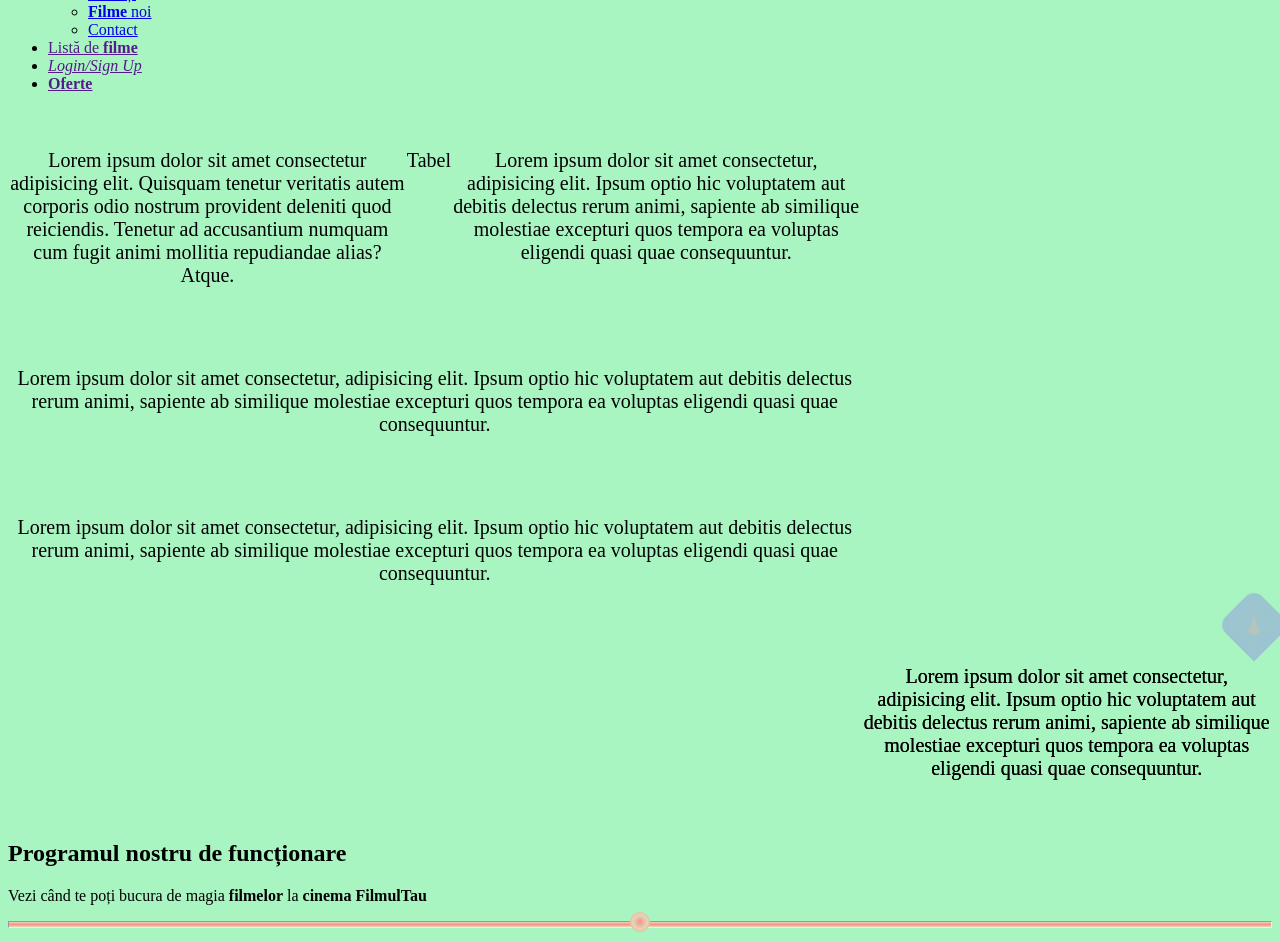
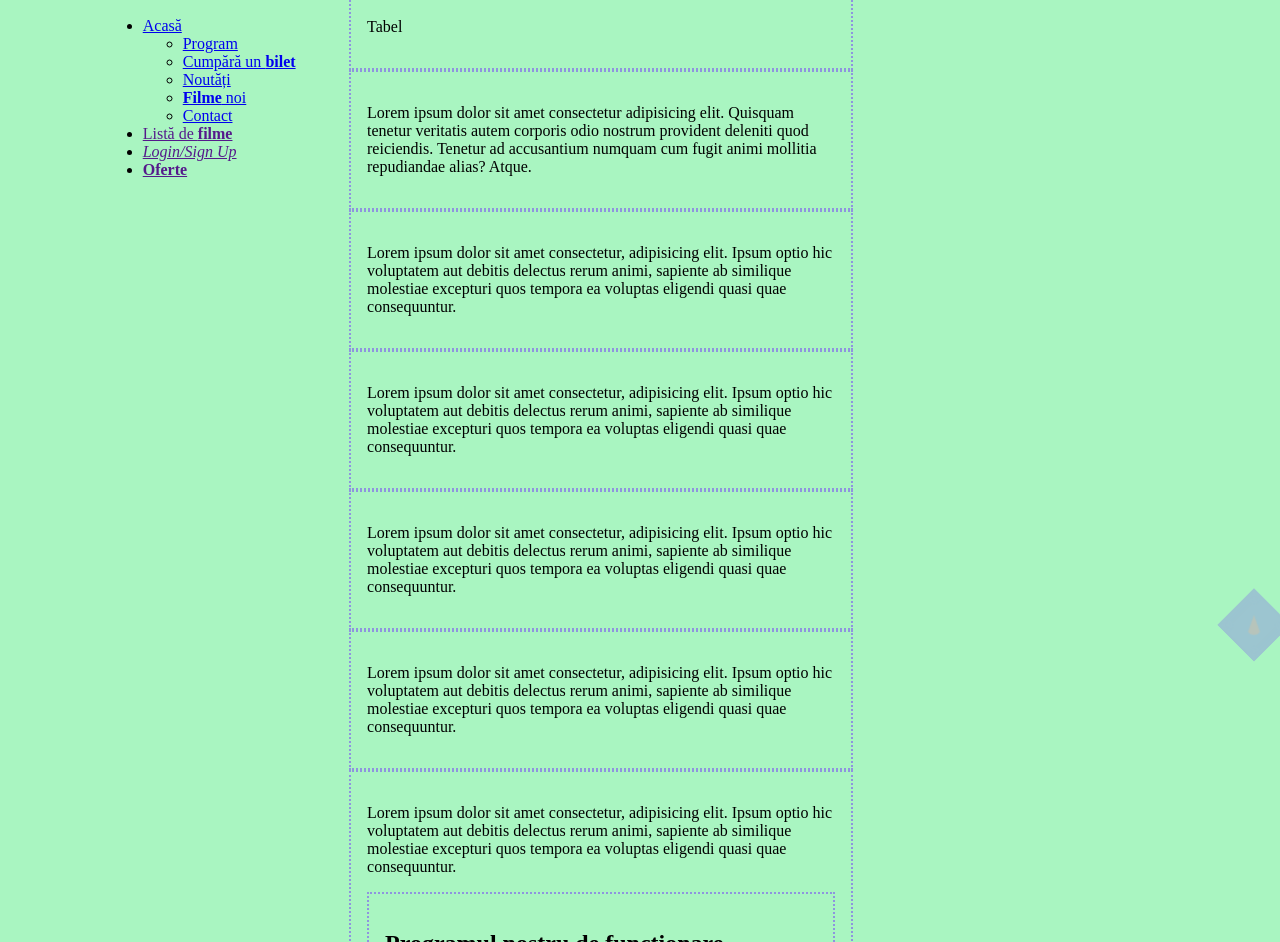
Before and after one commit to IonutAnghelina/FilmulTau.ro, a plain HTML site: page index.html in a window 1280 px wide. Shown: the part 149-1091 px from the top of the page. Drawn offline with Linux system fonts and the light colour scheme.

Commit message:
Add files via upload

```diff
--- a/index.css
+++ b/index.css
@@ -1,24 +1,62 @@
 :root {
-    --bgColor:#FFDBDB;
-    --color2:#8E94DE;
-    --color3:#A9F5C1;
-    --color4:#E0D8B6;
-    --color5:#FA918D;
-}
-body
-{
-    background: var(--color3);
+    --bgColor: #FFDBDB;
+    --color2: #8E94DE;
+    --color3: #A9F5C1;
+    --color4: #E0D8B6;
+    --color5: #FA918D;
 }
 
-
-hr{
-    height: 5px;
- /**   background-color:var(--color5);**/
-    background-image:linear-gradient(var(--color4),var(--color5),var(--color4));
-    /**background: radial-gradient(circle , #3f87a6, #ebf8e1, #f69d3c);**/
-   /** border: none;**/
+html {
+    /*am setat font-size-ul radacinii; unitatile in rem vor fi relative la acest font-size*/
+    font-size: 16px;
 }
 
+body {
+    --culoare-mov: #C886FF;
+    --culoare-roz-inchis: rgb(229, 173, 198);
+    --culoare-roz-inchis-t: rgb(229, 173, 198, 0.5);
+    --cl-marcare: rgb(255, 219, 235);
+    margin-top: 0;
+    margin-bottom: 0;
+    --body-padding: 3rem;
+    --padding-intern: 4%;
+    /*am adaugat doua imagini de background separandu-le cu virgula*/
+    background: var(--color3);
+    /* background-ul va ramane fix cand dam scroll*/
+    background-attachment: fixed;
+    /*imaginea de background sa acopere tot containerul*/
+    background-size: cover;
+    padding-left: var(--body-padding);
+    padding-right: var(--body-padding);
+    padding-top: 0;
+    padding-bottom: 0;
+    /*nu permite body-ului sa se micsoreze mai mult de atat
+    deoarece pagina nu ar mai putea fi parcursa
+    trebuie mereu setata o latime minima pentru pagina
+    pentru a nu risca sa avem afisat cate un singur cuvant pe rand...*/
+    min-width: 330px;
+    /*latimea minima trebuie sa fie mai mica decat orice latime de dispozitiv pentru a nu avea scroll orizontal*/
+}
+
+h1 {
+    font-size: 3rem;
+    /* de 3 ori mai mare decat dimensiunea de font a html-ului*/
+    text-shadow: 0px 0px 1px black, 0px 0px 2px black, 0px 0px 4px white, 0px 0px 4px white, 0px 0px 4px white;
+}
+
+main {
+    --main-border: 1px solid grey;
+    border-left: grey;
+    border-right: grey;
+}
+
+hr {
+    height: 5px;
+    /**   background-color:var(--color5);**/
+    background-image:linear-gradient(var(--color4), var(--color5), var(--color4));
+    /**background: radial-gradient(circle , #3f87a6, #ebf8e1, #f69d3c);**/
+    /** border: none;**/
+}
 
 hr:before {
     content: '';
@@ -26,152 +64,157 @@ hr:before {
     position: absolute;
     height: 20px;
     width: 20px;
-    background-image:radial-gradient(var(--color5),var(--color4),var(--color5));
+    background-image: radial-gradient(var(--color5), var(--color4), var(--color5));
     left: 50%;
     margin: -10px;
     box-shadow: inherit
-  }
-
-
-header {
-    grid-area: g0;
 }
 
-footer {
-    grid-area: g9;
-    font-size: 10vw;
-}
-
-.g2
-{
-    grid-area: g2;
-    font-size: 10vw;
-}
-
-.g3
-{
-    grid-area: g3;
-    font-size: 10vw;
-}
-
-.g4
-{
-    grid-area: g4;
-    font-size: 10vw;
-}
-
-.g5
-{
-    grid-area: g5;
-    font-size: 10vw;
-}
-
-.g6
-{
-    grid-area: g6;
-    font-size: 10vw;
-}
-
-.g7
-{
-    grid-area: g7;
-    font-size: 10vw;
-}
-
-.g8
-{
-    grid-area: g8;
-    font-size: 10vw;
+.h1>span {
+    font-family: 'Dancing Script', cursive;
 }
 
 
-.grid-container {
-    display: grid;
-   /** grid-template-columns: repeat(9, 1fr);
-    grid-auto-rows: minmax(100px, auto);**/
-    grid-template-areas:
-      "g3 g2 g2 g4"
-      "g8 g8 g8 g8"
-      "g7 g7 g7 g7";
 
 
+#footer {
+    grid-area: footer;
 }
 
-.grid-container > div {
 
-    text-align: center;
-    padding: 20px 0;
-    font-size: 20px;
-  }
+#grid-pagina {
+    display: grid;
+    /* harta gridului; din harta rezulta 3 coloane*/
+    grid-template-areas:
+    "header header header header"
+    "g1     g1     g1     g1"
+    "g2     g2     g3     g3"
+    "g4     g4     g4     g4";
+
+    padding: var(--padding-intern);
+    /*spatiu intre celulele de grid*/
+    grid-gap: 2rem;
+}
+#grid-pagina section {
+    /*outline:1px solid orange;*/
+    border: 2px dotted var(--color2);
+    padding: 1rem;
+}
+
+#grid-pagina>figure {
+    width: 100%;
+}
+
+figure {
+    margin: 0;
+    padding: 0;
+}
+
+figure img {
+    width: 100%;
+}
+
+figcaption
+{
+    text-align:center;
+}
 
 
-.link-top{
-    position: fixed;
-    display:block;
-    opacity:0.5;
+#header {
+    grid-area: header;
+}
 
-    bottom:0;
-    right:0;
-    width:50px;
-    height:50px;
-    background-color: var(--color2);
-    border-radius: 0.7rem;
-    border-bottom-right-radius: 0px;
-    border:1px solid var(--color2);
-    box-shadow:0px 0px 7px 2px inset var(--color2);
-    overflow:visible;
-    transform: rotateY(0deg) rotate(45deg);
+#g1 {
+    grid-area: g1;
+}
+
+#g2 {
+    grid-area: g2;
+}
+
+#g3 {
+    grid-area: g3;
+}
+
+#g4 {
+    grid-area: g4;
+}
+
+#g5 {
+    grid-area: g5;
+}
+
+#g6 {
+    grid-area: g6;
+}
+
+#g7 {
+    grid-area: g7;
+}
+
+#g8 {
+    grid-area: g8;
+}
 
 
+.link-top {
+    position: fixed;
+    display: block;
+    opacity: 0.5;
+    bottom: 0;
+    right: 0;
+    width: 50px;
+    height: 50px;
+    background-color: var(--color2);
+    /**border-radius: 0.7rem;**/
+    border-bottom-right-radius: 0px;
+    border: 1px solid var(--color2);
+    box-shadow: 0px 0px 7px 2px inset var(--color2);
+    overflow: visible;
+    transform: rotateY(0deg) rotate(45deg);
     transition-property: background-color;
     transition-duration: 0.5s;
     transition-delay: 0s;
 }
 
-.triangle{
-    position:absolute;
-    bottom:15px;
-    right:18px;
-    border-bottom:20px solid transparent;
-
-    border-top:0px solid var(--color2);
+.triangle {
+    position: absolute;
+    bottom: 15px;
+    right: 18px;
+    border-bottom: 20px solid transparent;
+    border-top: 0px solid var(--color2);
     border-bottom-left-radius: 10px;
     border-bottom-right-radius: 10px;
-    border-left:7px solid var(--color2);
-    border-right:7px solid var(--color2);
+    border-left: 7px solid var(--color2);
+    border-right: 7px solid var(--color2);
     background-color: var(--color5);
     background-clip: border-box;
-    padding:0;
-    width:auto;
-    height:auto;
-    box-sizing:border-box;
-    opacity:0.5;
+    padding: 0;
+    width: auto;
+    height: auto;
+    box-sizing: border-box;
+    opacity: 0.5;
     transform: rotateY(0deg) rotate(315deg);
     transition-property: background-color;
     transition-duration: 0.5s;
     transition-delay: 0s;
-
     transition-property: border-top-color;
     transition-duration: 0.5s;
     transition-delay: 0s;
-
     transition-property: border-left-color;
     transition-duration: 0.5s;
     transition-delay: 0s;
-
     transition-property: border-right-color;
     transition-duration: 0.5s;
     transition-delay: 0s;
 }
 
-.link-top:hover
-{
-    background-color:var(--color5);
+.link-top:hover {
+    background-color: var(--color5);
     opacity: 1;
 }
 
-.link-top:hover .triangle
-{
+.link-top:hover .triangle {
     background-color: var(--color2);
     border-top-color: var(--color5);
     border-left-color: var(--color5);
@@ -179,133 +222,46 @@ footer {
     opacity: 1;
 }
 
-.ifr-video
-{
+.ifr-video {
     border: 5px solid white;
 }
-.Trailers
-{
-    display:flex;
+
+.Trailers {
+    display: flex;
     flex-direction: row;
 }
 
-.taburi-iframe a{
-
-    text-decoration:none;
-    width:100px;
-
+.taburi-iframe a {
+    text-decoration: none;
+    width: 100px;
     /*ca sa se comporte ca un bloc in sensul ca sa ii dau dimensiuni
     dar sa vina unele langa altele ca elemente inline, nu unele sub altele
 
     --- in task aveti de facut cu flexbox
     */
-    display:inline-block;
-
-    border:1px solid white;
-
+    display: inline-block;
+    border: 1px solid white;
     /*fara border in partea de jos*/
     border-left: none;
-
     /*rotunjesc doar colturile de sus:*/
     border-top-right-radius: 10px;
     border-top-left-radius: 10px;
     background-image: linear-gradient(white, white 50%, silver);
-    color:crimson;
-    transition:all 0.5s linear;
+    color: crimson;
+    transition: all 0.5s linear;
     text-align: center;
 }
 
-.taburi-iframe a+a{
+.taburi-iframe a+a {
     display: flex;
     flex-direction: column;
-    margin-left:0px;
+    margin-left: 0px;
 }
 
-.taburi-iframe a:hover{
-    color:white;
-
+.taburi-iframe a:hover {
+    color: white;
     /*ca sa anulez efectul gradientului si sa se vada imaginea din spate*/
     background-image: none;
-    background-color:black;
+    background-color: black;
     width: 150px;
 }
-
-
-/**.link-top {
-    display:link-top;
-
-}
-
-.triangle1 {
-    opacity:0.5;
-    width: 0;
-	height: 0;
-	border-left: 20px solid transparent;
-	border-right: 20px solid transparent;
-	border-bottom: 28.284px solid var(--color2);
-    box-shadow:0px 0px 7px 2px inset var(--color2);
-    overflow:visible;
-  }
-
-  .triangle2 {
-    opacity:0.5;
-    width: 0;
-	height: 0;
-	border-left: 20px solid transparent;
-	border-right: 20px solid transparent;
-	border-top: 28.284px solid var(--color2);
-    box-shadow:0px 0px 7px 2px inset var(--color2);
-    overflow:visible;
-}
-.link-top:hover .triangle1{
-    opacity:1;
-}
-.link-top:hover .triangle2{
-    opacity:1;
-}**/
-
-
-/**#diamond {
-    width: 0;
-    height: 0;
-    border: 25px solid transparent;
-    border-bottom-color: var(--color4);
-    position: relative;
-    top: -25px;
-  }
-  #diamond:after {
-    content: '';
-    position: absolute;
-    left: -25px;
-    top: 25px;
-    width: 0;
-    height: 0;
-    border: 25px solid transparent;
-    border-top-color: var(--color4);
-  }
-/**#triunghi{
-    position:absolute;
-    bottom:5px;
-    right:5px;
-    border-bottom:40px solid transparent;
-    border-top:0px solid transparent;
-    border-left:20px solid white;
-    border-right:20px solid white;
-    background-color:var(--culoare-mov);
-    background-clip: border-box;
-    padding:0;
-    width:0;
-    box-sizing:border-box;
-}
-#triunghi::after{
-    position:absolute;
-    display: block;
-    left:-20px;
-    content:" ";
-    width:40px;
-    height:40px;
-    background-image: red;
-    background-position: center 15px;
-    background-repeat:no-repeat;
-    background-size: 20px 20px;
-}**/
--- a/index.html
+++ b/index.html
@@ -3,7 +3,7 @@
 
 <head>
 
-		<link href="index.css" rel="stylesheet" type="text/css"/>
+	<link href="index.css" rel="stylesheet" type="text/css" />
 
 	<meta name="viewport" content="width=device-width, initial-scale=1.0">
 
@@ -11,9 +11,11 @@
 
 	<meta name="author" content="Ion-Marian Anghelina">
 
-		<meta name="keywords" content="cinema,cinematograf,FilmulTau,bilet,bilete,spectacol,film,comanda,cinematografia,oferte,proiecție,popcorn,surprize,loc,3D,Comedie,Horror,Acțiune,Romantic,Animație,SF,Genul,popcorn,snacks,nacho">
+	<meta name="keywords"
+		content="cinema,cinematograf,FilmulTau,bilet,bilete,spectacol,film,comanda,cinematografia,oferte,proiecție,popcorn,surprize,loc,3D,Comedie,Horror,Acțiune,Romantic,Animație,SF,Genul,popcorn,snacks,nacho">
 
-		<meta name="description" content="Prima pagina din proiectul la materia Tehnici Web, anume viitorul site filmultau.ro">
+	<meta name="description"
+		content="Prima pagina din proiectul la materia Tehnici Web, anume viitorul site filmultau.ro">
 
 
 
@@ -23,7 +25,7 @@
 
 	</title>
 
-		<link rel="shortcut icon" type="image/x-icon" href="./favicon.ico"/>
+	<link rel="shortcut icon" type="image/x-icon" href="./favicon.ico" />
 </head>
 
 
@@ -34,7 +36,8 @@
 
 <body>
 
-
+	<div id="grid-pagina">
+		<div id="header">
 		<header>
 
 			<a id="pageBeginning"></a>
@@ -81,44 +84,57 @@
 
 		</header>
 
+		</div>
+
+		<main>
+
+			<section id="g1">
+				<p>text</p>
+			</section>
+			<section id="g2">
+				<p>Tabel</p>
+			</section>
+
+			<section id="g3">
+				<p>Lorem ipsum dolor sit amet consectetur adipisicing elit. Quisquam tenetur veritatis autem corporis
+					odio nostrum provident deleniti quod reiciendis. Tenetur ad accusantium numquam cum fugit animi
+					mollitia repudiandae alias? Atque.</p>
+			</section>
 
 
-		<main>
-			<div class="grid-container">
-			<div class="g2">
-			<p>Tabel</p>
-			</div>
+			<section id="g4">
+				<p>Lorem ipsum dolor sit amet consectetur, adipisicing elit. Ipsum optio hic voluptatem aut debitis
+					delectus rerum animi, sapiente ab similique molestiae excepturi quos tempora ea voluptas eligendi
+					quasi quae consequuntur.</p>
+			</section>
 
-			<div class="g3">
-			<p>Lorem ipsum dolor sit amet consectetur adipisicing elit. Quisquam tenetur veritatis autem corporis odio nostrum provident deleniti quod reiciendis. Tenetur ad accusantium numquam cum fugit animi mollitia repudiandae alias? Atque.</p>
-			</div>
+			<section id="g5">
+				<p>Lorem ipsum dolor sit amet consectetur, adipisicing elit. Ipsum optio hic voluptatem aut debitis
+					delectus rerum animi, sapiente ab similique molestiae excepturi quos tempora ea voluptas eligendi
+					quasi quae consequuntur.</p>
+			</section>
 
-
-			<div class="g4">
-			<p>Lorem ipsum dolor sit amet consectetur, adipisicing elit. Ipsum optio hic voluptatem aut debitis delectus rerum animi, sapiente ab similique molestiae excepturi quos tempora ea voluptas eligendi quasi quae consequuntur.</p>
-			</div>
-
-			<div class="g5">
-				<p>Lorem ipsum dolor sit amet consectetur, adipisicing elit. Ipsum optio hic voluptatem aut debitis delectus rerum animi, sapiente ab similique molestiae excepturi quos tempora ea voluptas eligendi quasi quae consequuntur.</p>
-				</div>
-
-			<div class="g6">
-				<p>Lorem ipsum dolor sit amet consectetur, adipisicing elit. Ipsum optio hic voluptatem aut debitis delectus rerum animi, sapiente ab similique molestiae excepturi quos tempora ea voluptas eligendi quasi quae consequuntur.</p>
-			</div>
-			<div class="g7">
-				<p>Lorem ipsum dolor sit amet consectetur, adipisicing elit. Ipsum optio hic voluptatem aut debitis delectus rerum animi, sapiente ab similique molestiae excepturi quos tempora ea voluptas eligendi quasi quae consequuntur.</p>
-			</div>
-			<div class="g8">
-				<p>Lorem ipsum dolor sit amet consectetur, adipisicing elit. Ipsum optio hic voluptatem aut debitis delectus rerum animi, sapiente ab similique molestiae excepturi quos tempora ea voluptas eligendi quasi quae consequuntur.</p>
-			</div>
-			</div>
+			<section id="g6">
+				<p>Lorem ipsum dolor sit amet consectetur, adipisicing elit. Ipsum optio hic voluptatem aut debitis
+					delectus rerum animi, sapiente ab similique molestiae excepturi quos tempora ea voluptas eligendi
+					quasi quae consequuntur.</p>
+			</section>
+			<section id="g7">
+				<p>Lorem ipsum dolor sit amet consectetur, adipisicing elit. Ipsum optio hic voluptatem aut debitis
+					delectus rerum animi, sapiente ab similique molestiae excepturi quos tempora ea voluptas eligendi
+					quasi quae consequuntur.</p>
+			</section>
+			<section id="g8">
+				<p>Lorem ipsum dolor sit amet consectetur, adipisicing elit. Ipsum optio hic voluptatem aut debitis
+					delectus rerum animi, sapiente ab similique molestiae excepturi quos tempora ea voluptas eligendi
+					quasi quae consequuntur.</p>
 				<a id="Program"></a>
 				<section>
 					<h2>Programul nostru de funcționare</h2>
 					<p>Vezi când te poți bucura de magia <b>filmelor</b> la <b>cinema</b> <b>FilmulTau </b></p>
 
 					<div class="circle">
-					<hr/>
+						<hr / class="hr">
 					</div>
 					<section>
 						<h3>Luni-Joi</h3>
@@ -127,7 +143,7 @@
 
 
 					<div class="circle">
-					<hr/>
+						<hr / class="hr">
 					</div>
 
 					<section>
@@ -137,17 +153,18 @@
 
 
 					<div class="circle">
-					<hr/>
-
+						<hr / class="hr">
+					</div>
 						<section>
 							<h3>Sărbători legale(Crăciun, Paște, Anul Nou)</h3>
 							<p>Închis</p>
 						</section>
+
 				</section>
 
 
 				<div class="circle">
-				<hr/>
+					<hr / class="hr">
 				</div>
 				<blockquote cite="https://www.azquotes.com/author/90975-Lav_Diaz">
 					<p>" <i lang="en"><b>Cinema</b> is the greatest mirror of the humanity struggle. </i></p>
@@ -163,7 +180,7 @@
 				</q>
 
 
-			<hr/>
+				<hr / class="hr">
 
 				<a id="Bilet"></a>
 				<h2>Cumpără un <b>bilet</b>. Acum mai simplu ca niciodată</h2>
@@ -195,10 +212,15 @@
 
 					<ul>
 
-				<li><strong> Atenție! </strong> Din cauza normelor de protecție împotriva <i> COVID-19</i> decise de către <abbr title="Ministerul Afacerilor Interne">MAI</abbr>, programul <b> cinematografului </b> <strong> poate fi afectat. </strong></li>
+						<li><strong> Atenție! </strong> Din cauza normelor de protecție împotriva <i> COVID-19</i>
+							decise de către <abbr title="Ministerul Afacerilor Interne">MAI</abbr>, programul <b>
+								cinematografului </b> <strong> poate fi afectat. </strong></li>
 						<li> Vizitați pagina noastră de <b>oferte</b>, pentru a vedea surprizele lunii Martie</li>
-				<li> Pe data de <s> <time datetime="2021-03-15 12:00"> 15 Martie 2021</time> </s> <ins> <time datetime="2021-03-25 12:00"> 25 Martie 2021</time> </ins> se va deschide o nouă sală de <b>proiecție</b> (data a fost amânată din cauza vremii)</li>
-				<li>Magazinul nostru de <b>snacks</b> va așteaptă cu noul sortiment de <b>popcorn</b> cu caramel sărat și cu <b>Nachos</b> cu Salsa.</li>
+						<li> Pe data de <s> <time datetime="2021-03-15 12:00"> 15 Martie 2021</time> </s> <ins> <time
+									datetime="2021-03-25 12:00"> 25 Martie 2021</time> </ins> se va deschide o nouă sală
+							de <b>proiecție</b> (data a fost amânată din cauza vremii)</li>
+						<li>Magazinul nostru de <b>snacks</b> va așteaptă cu noul sortiment de <b>popcorn</b> cu caramel
+							sărat și cu <b>Nachos</b> cu Salsa.</li>
 					</ul>
 
 				</details>
@@ -207,61 +229,32 @@
 				<a id="Filme"></a>
 				<h2> Vezi aici <b>filmele</b> noi ale anului</h2>
 
+
 				<details>
 
-			<summary>  Click aici pentru a vedea cele mai cool <b>filme</b> ale anului 2021</summary>
+					<summary> Click aici pentru a vedea cele mai cool <b>filme</b> ale anului 2021</summary>
+					<div class="Trailers">
+						<iframe name="ifr-video" class="ifr-video" width="560" height="315"
+							src="https://www.youtube.com/embed/kP9TfCWaQT4" frameborder="0"
+							allow="accelerometer; autoplay; clipboard-write; encrypted-media; gyroscope; picture-in-picture"
+							allowfullscreen></iframe>
+						<div class="taburi-iframe">
+							<a href="https://www.youtube.com/embed/kP9TfCWaQT4" target="ifr-video">Animatie</a>
+							<a href="https://www.youtube.com/embed/_qyw6LC5pnE" target="ifr-video">Actiune</a>
+							<a href="https://www.youtube.com/embed/n9xhJrPXop4" target="ifr-video">SF</a><br />
+						</div>
 
+					</div>
 
-			<ul>
-
-			<li>
-			<details>
-			<summary> <h4> Tom and Jerry </h4></summary>
-			<ul>
-				<li><b>Genul</b> programului: <b>Animație</b></li>
-				<li><iframe width="560" height="315" src="https://www.youtube.com/embed/kP9TfCWaQT4" title="YouTube video player" frameborder="0" allow="accelerometer; autoplay; clipboard-write; encrypted-media; gyroscope; picture-in-picture" allowfullscreen></iframe></li>
-			</ul>
 				</details>
-			</li>
-
-
-			<li>
-			<details>
-			<summary> <h4> Fast and Furious 9 </h4></summary>
-			<ul>
-				<li><b>Genul</b> programului: <b>Acțiune</b></li>
-				<li><iframe width="560" height="315" src="https://www.youtube.com/embed/_qyw6LC5pnE" title="YouTube video player" frameborder="0" allow="accelerometer; autoplay; clipboard-write; encrypted-media; gyroscope; picture-in-picture" allowfullscreen></iframe></li>
-			</ul>
-			</details>
-			</li>
-
-
-			<li>
-			<details>
-			<summary> <h4> Dune </h4></summary>
-			<ul>
-				<li><b>Genul</b> programului: <b>SF</b></li>
-				<li><iframe width="560" height="315" src="https://www.youtube.com/embed/n9xhJrPXop4" title="YouTube video player" frameborder="0" allow="accelerometer; autoplay; clipboard-write; encrypted-media; gyroscope; picture-in-picture" allowfullscreen></iframe></li>
-			</ul>
-			</details>
-			</li>
-
-
-			</ul>
-			</details>
-
-
-
-
-
-
+			</section>
 
 
 		</main>
 
 
 
-		<footer>
+		<footer id="footer">
 
 
 
@@ -275,7 +268,8 @@
 
 				<a href="mailto:filmultau@cinema.ro"> filmultau@cinema.ro </a> <br>
 
-		<a href="https://www.google.com/maps/place/Strada+Monet%C4%83riei+12,+Bucure%C8%99ti+011216/@44.4547026,26.0804201,17z/data=!3m1!4b1!4m5!3m4!1s0x40b202021da00ad9:0xb003fd11821d7fc!8m2!3d44.4546988!4d26.0826088" target=_blank>
+				<a href="https://www.google.com/maps/place/Strada+Monet%C4%83riei+12,+Bucure%C8%99ti+011216/@44.4547026,26.0804201,17z/data=!3m1!4b1!4m5!3m4!1s0x40b202021da00ad9:0xb003fd11821d7fc!8m2!3d44.4546988!4d26.0826088"
+					target=_blank>
 					Strada Monetăriei, numărul 12 <br> București, Romania
 
 				</a> <br>
@@ -293,9 +287,11 @@
 			Pagina a fost creată pe data de <time datetime="2021-03-02 15:16"> 2 Martie 2021</time>. <br>
 
 
-		<a href="#pageBeginning" title="Return to Main Menu" class="link-top"><div class="triangle"></div></a>
+			<a href="#pageBeginning" title="Return to Main Menu" class="link-top">
+				<div class="triangle"></div>
+			</a>
 			<!--a href="#pageBeginning"> Click aici pentru a te intoarce la începutul paginii</a><!-->
 		</footer>
-
+	</div>
 
 </body>
```
Lines whose indentation alone changed are shown as unchanged.
